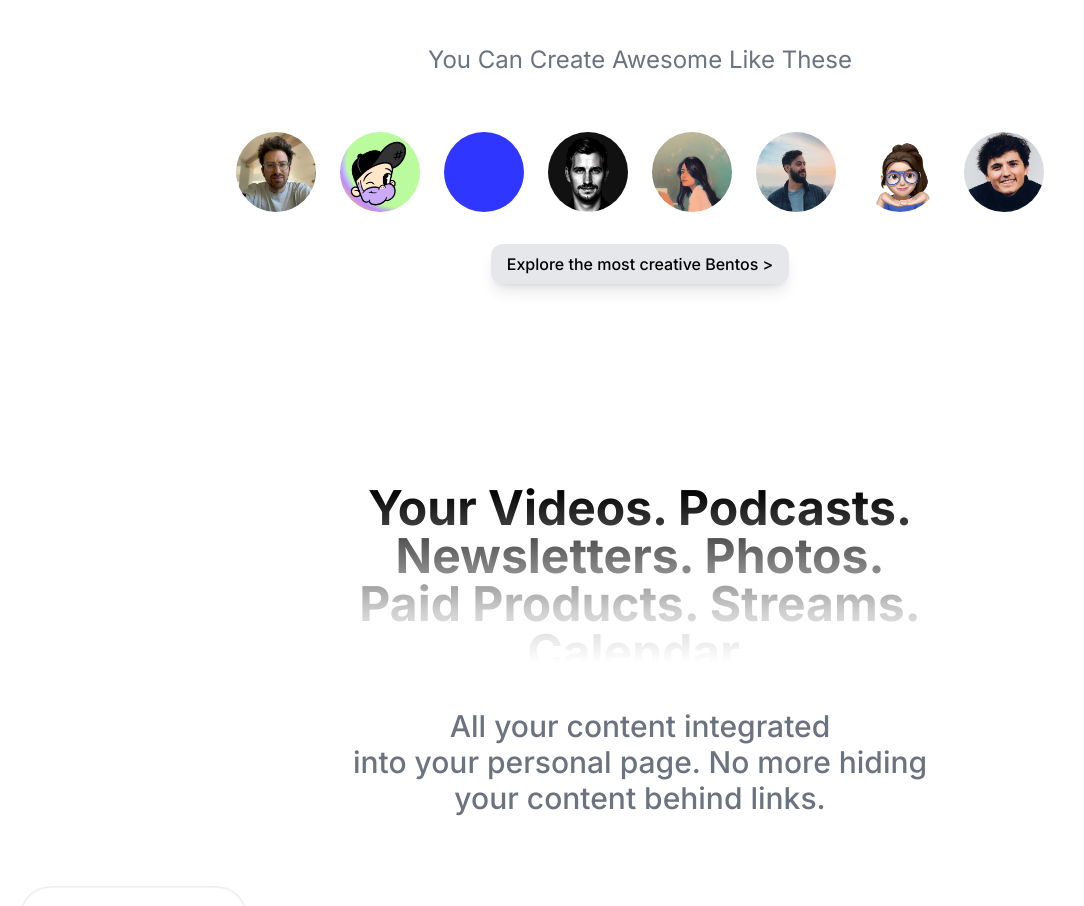
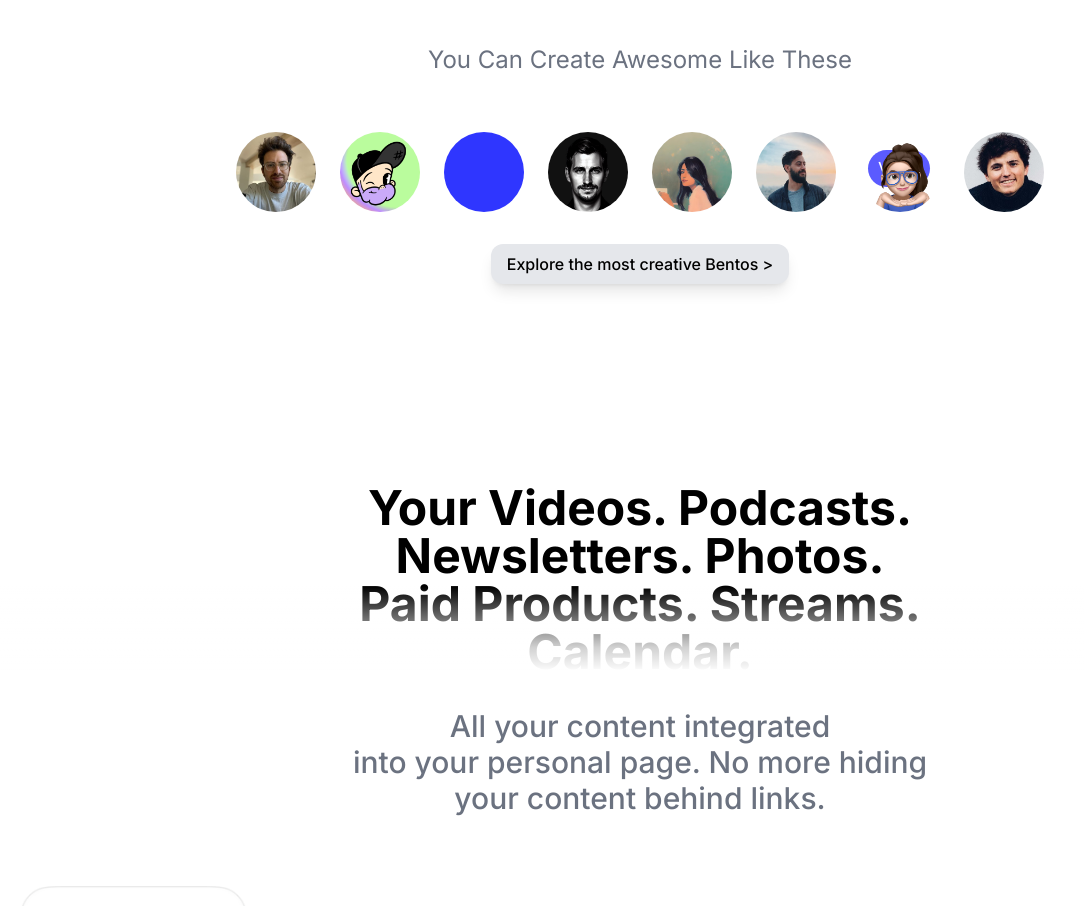
Before and after one commit to Abacaxi-Nelson/bento-freelancers, a Next.js app: page / in a window 1280 px wide. Shown: the part 2104-3010 px from the top of the page, without its empty margins (0-1084 px from the left). Built offline with nearby package versions, Linux system fonts and the light colour scheme.

Commit message:
fade out Fix

```diff
--- a/app/globals.css
+++ b/app/globals.css
@@ -36,13 +36,13 @@
   -o-transition:0.2s all ;
 }
 .card::after{
+  z-index: -1;
   position: absolute;
   transition:0.2s all ;
-  opacity: 0;
   content: 'View';
   font-size: 18px;
   font-weight: normal;
-  top:-50px;
+  top:18px;
   left: 8px;
   background-color: rgb(91, 91, 255);
   padding: 5px 10px;
@@ -65,7 +65,7 @@
   -o-transform: rotate(-35deg) scale(1);
 }
 .card:hover::after{
-  opacity: 1;
+  top: -50px;
 }
 /* ////////////////////////////// */
 .gridSystem{
@@ -297,11 +297,28 @@
   .a12{
     grid-column: 3/4;
     grid-row:  7/8;
+    /* top: -280px;
+    position: relative; */
   }
   .a13{
     grid-column: 2/3;
     grid-row:  7/8;
+    /* top: -280px;
+    position: relative; */
   }
+  /* .a9{
+    top: -80px;
+    position: relative;
+  }
+  .a10{
+    position: relative;
+    top: -250px;
+  }
+  .a11{
+    color: transparent;
+    top: -280px;
+    position: relative;
+  } */
 }
 @media (max-width:1021px) {
   .gridSystem{
@@ -309,6 +326,7 @@
     gap: 20px;
     grid-template-columns: repeat(3 , minmax(100px,1fr));
     grid-template-rows: repeat(7, minmax(200px,auto));
+
   }
 
   .gridSystem div{
@@ -516,7 +534,7 @@ bottom: -2px;
 /* fade for title  */
 .fade-out{
   width: 100%;
-  height: 100%;
+  height: 50%;
   background-image: linear-gradient(rgba(255,255,255,0),rgba(255,255,255,.82) 64%,#fff 90%,#fff);
   position: absolute;
   top: auto;
```
